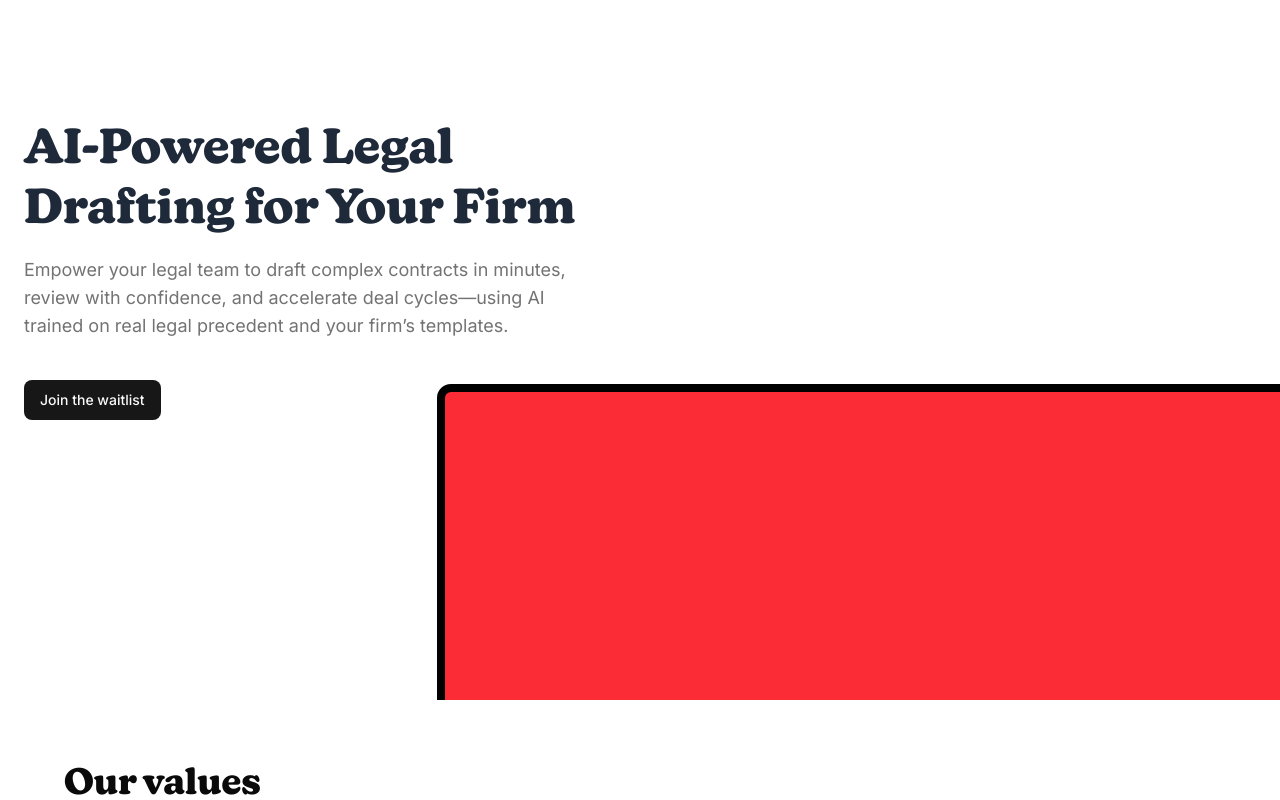
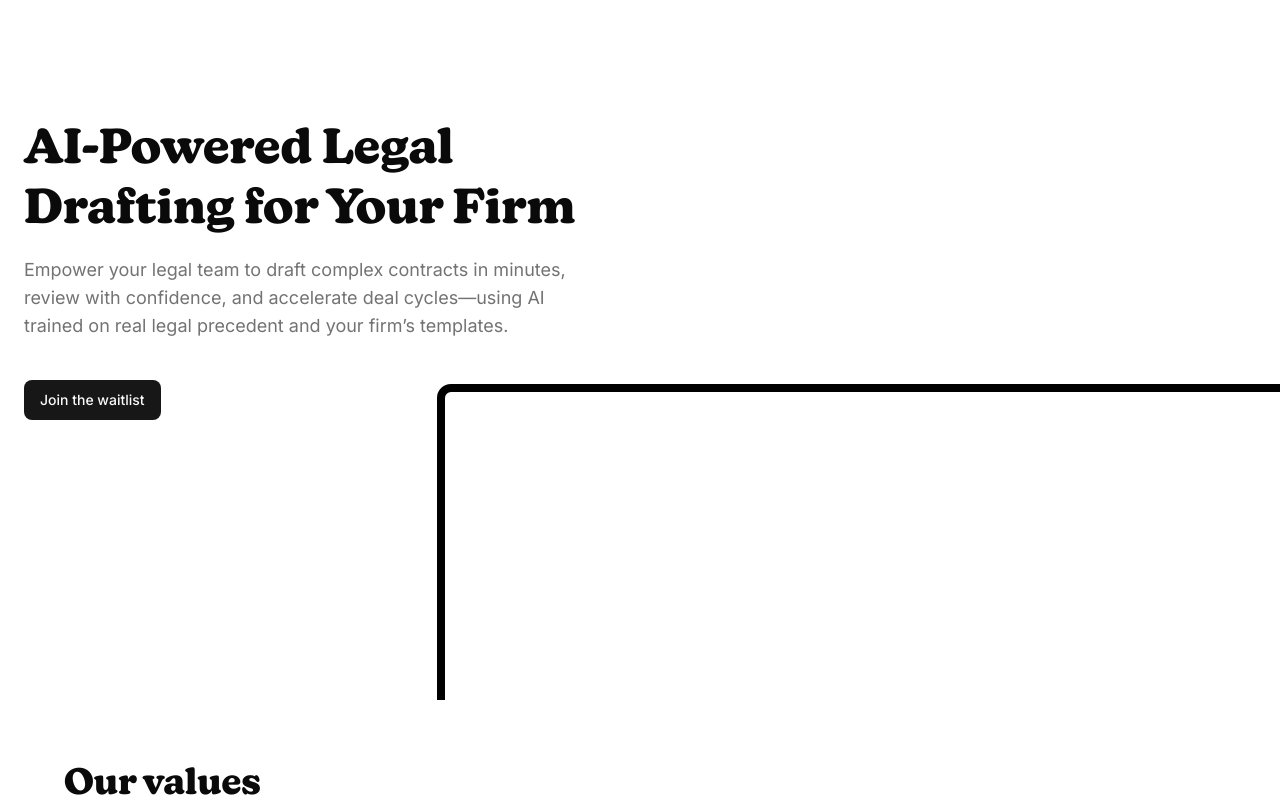
Before and after one commit to millercreator/draftwise-ai, a React (Vite) app: page / in a window 1280 px wide. Shown: the top 800 px of the page. Built offline with nearby package versions, Linux system fonts and the light colour scheme.

Commit message:
fix: remove redundant text color class from Hero component

```diff
--- a/src/components/sections/hero.tsx
+++ b/src/components/sections/hero.tsx
@@ -16,7 +16,7 @@ export function Hero() {
             className="space-y-4 text-center sm:text-start "
           >
             <h1
-              className="nk-bold text-4xl lg:text-5xl text-gray-800 leading-tight sm:max-w-md lg:max-w-xl mx-auto sm:mx-0"
+              className="nk-bold text-4xl lg:text-5xl leading-tight sm:max-w-md lg:max-w-xl mx-auto sm:mx-0"
               data-oid="02u7.zy"
             >
               AI-Powered Legal Drafting for Your Firm
@@ -39,7 +39,7 @@ export function Hero() {
       >
         <div
           data-oid="_idoj::"
-          className="aspect-square bg-red-500 rounded-xl sm:max-w-5xl relative sm:top-90 w-full sm:left-6/12 lg:left-4/12 xl:left-2/12 2xl:left-1/12 h-[400px] border-8 border-black"
+          className="aspect-square rounded-xl sm:max-w-5xl relative sm:top-90 w-full sm:left-6/12 lg:left-4/12 xl:left-2/12 2xl:left-1/12 h-[400px] border-8 border-black"
         ></div>{" "}
       </div>
     </section>
```
